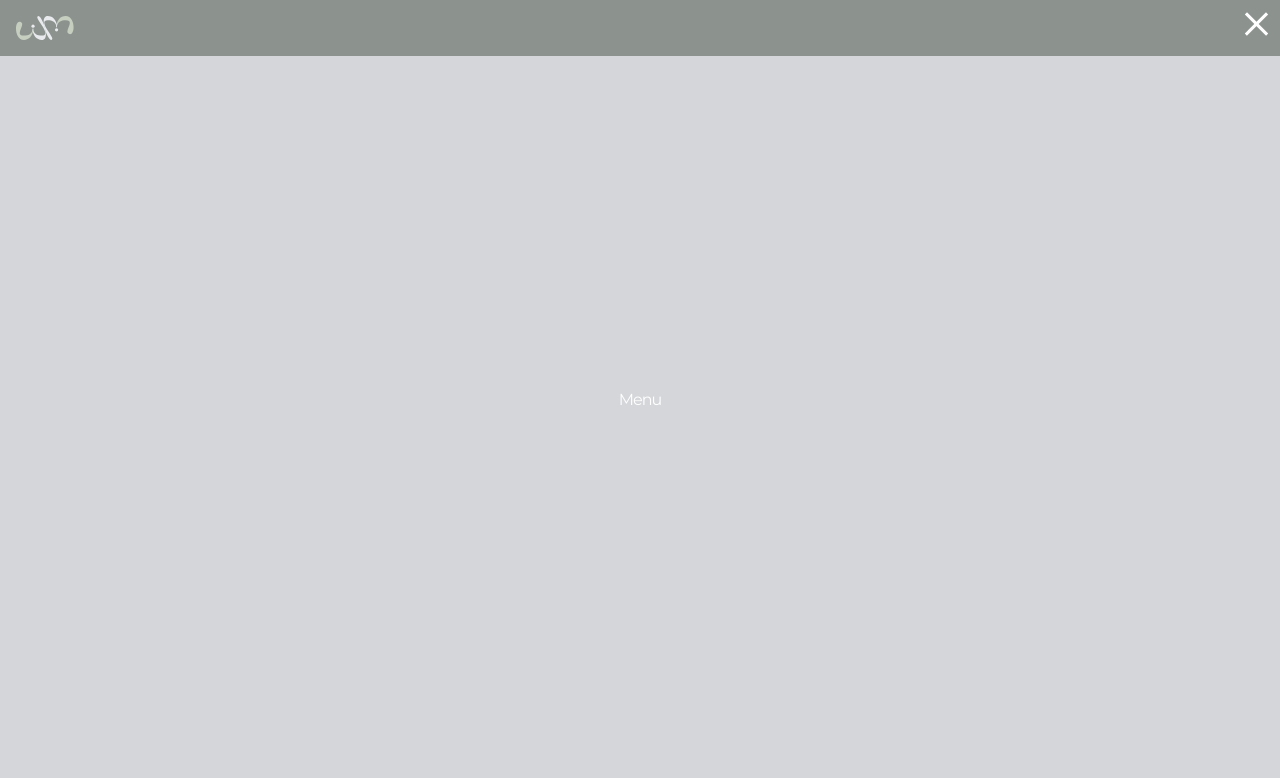
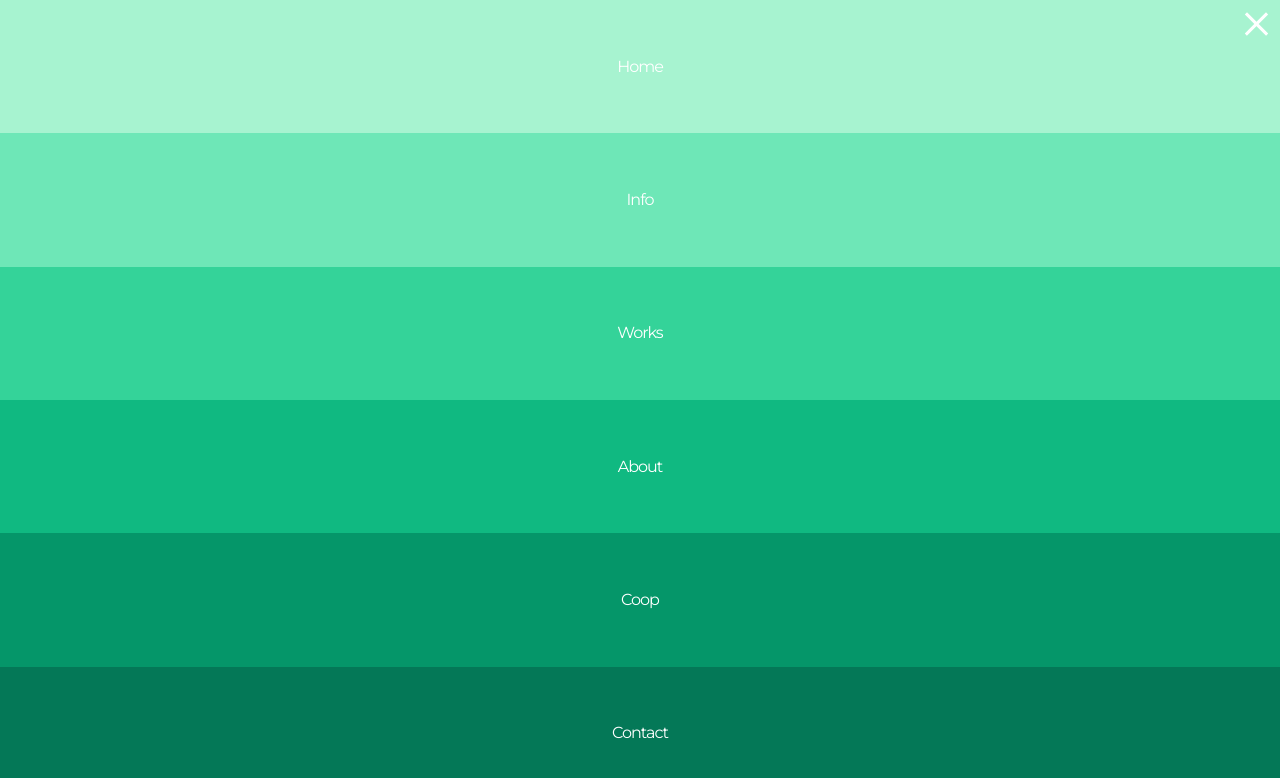
Before and after one commit to MartinKuracka/webmark-react, a React (Create React App) app: page / in a window 1280 px wide. Both pictures are taken after a click on the button "Show menu". Shown: the top 778 px of the page. Built offline with nearby package versions, Linux system fonts and the light colour scheme.

Commit message:
complete menu overlay

```diff
--- a/src/components/mobilemenu/menuoverlay/menuoverlay.js
+++ b/src/components/mobilemenu/menuoverlay/menuoverlay.js
@@ -1,10 +1,40 @@
 const MenuOverlay = () => {
     return(
-        <div className='fixed w-full h-full bg-gray-300 flex  justify-center items-center bg-opacity-50'>
-            <h1>Menu</h1>
+        <div className='fixed w-full h-full bg-gray-300 flex  justify-center bg-opacity-50'>
+            <ul className='w-full '>
+                <label for='home'>
+                    <li className='h-1/6 bg-green-200 w-full flex justify-center items-center'>
+                        <a href='#home'>Home</a>
+                    </li>
+                </label>
+                <label for='info'>
+                    <li className='h-1/6 bg-green-300 w-full flex justify-center items-center'>
+                        <a href='#info'>Info</a>
+                    </li>
+                </label>
+                <label for='works'>
+                    <li className='h-1/6 bg-green-400 w-full flex justify-center items-center'>
+                        <a href='#works'>Works</a>
+                    </li>
+                </label>
+                <label for='about'>
+                    <li className='h-1/6 bg-green-500 w-full flex justify-center items-center'>
+                        <a href='#about'>About</a>
+                    </li>
+                </label>
+                <label for='coop'>
+                    <li className='h-1/6 bg-green-600 w-full flex justify-center items-center'>
+                        <a href='#coop'>Coop</a>
+                    </li>
+                </label>
+                <label for='contact'>
+                    <li className='h-1/6 bg-green-700 w-full flex justify-center items-center'>
+                        <a href='#contact'>Contact</a>
+                    </li>
+                </label>
+            </ul>
         </div>
     )
-
 }
 
 export default MenuOverlay;
--- a/src/components/navbar/navbar.css
+++ /dev/null
@@ -1,41 +0,0 @@
-.menu {
-    background-color: transparent;
-    border: none;
-    cursor: pointer;
-    display: flex;
-    padding: 0;
-  }
-  .line {
-    fill: none;
-    stroke: white;
-    stroke-width: 6;
-    transition: stroke-dasharray 600ms cubic-bezier(0.4, 0, 0.2, 1),
-      stroke-dashoffset 600ms cubic-bezier(0.4, 0, 0.2, 1);
-  }
-  .line1 {
-    stroke-dasharray: 60 207;
-    stroke-width: 6;
-  }
-  .line2 {
-    stroke-dasharray: 60 60;
-    stroke-width: 6;
-  }
-  .line3 {
-    stroke-dasharray: 60 207;
-    stroke-width: 6;
-  }
-  .opened .line1 {
-    stroke-dasharray: 90 207;
-    stroke-dashoffset: -134;
-    stroke-width: 6;
-  }
-  .opened .line2 {
-    stroke-dasharray: 1 60;
-    stroke-dashoffset: -30;
-    stroke-width: 6;
-  }
-  .opened .line3 {
-    stroke-dasharray: 90 207;
-    stroke-dashoffset: -134;
-    stroke-width: 6;
-  }
--- a/src/components/navbar/navbar.js
+++ b/src/components/navbar/navbar.js
@@ -1,6 +1,6 @@
 import { useState } from 'react';
+// images
 import Logo from '../../img/logo_SVG.svg';
-import './navbar.css';
 // components
 import Hamburger from 'hamburger-react';
 import MobileMenu from '../mobilemenu/mobilemenu'
--- a/src/index.css
+++ b/src/index.css
@@ -33,7 +33,7 @@ body {
   background-color: var(--background);
 }
 
-h1,h2,h3,h4,h5,h6,p {
+h1,h2,h3,h4,h5,h6,p,a {
   margin: 0px;
   letter-spacing: -1px;
   color: var(--primary2);
```
